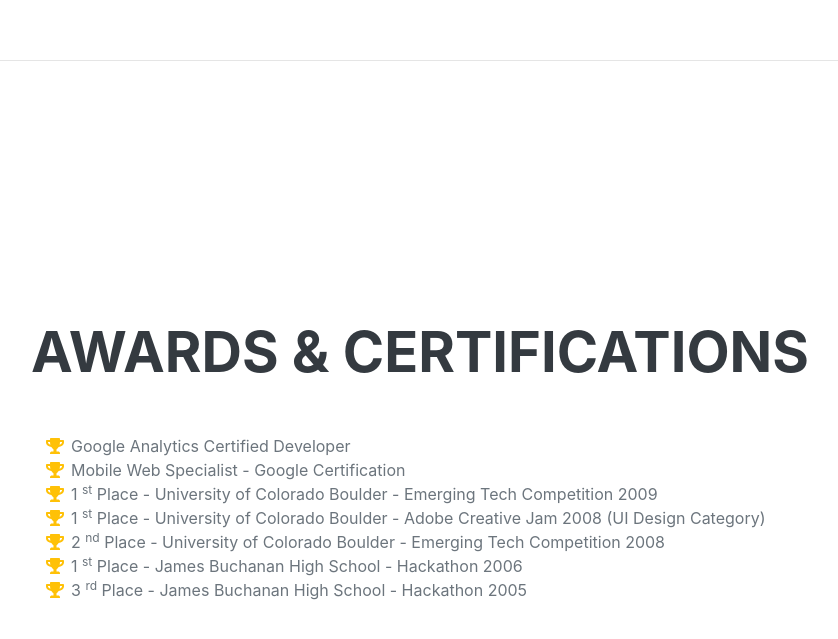
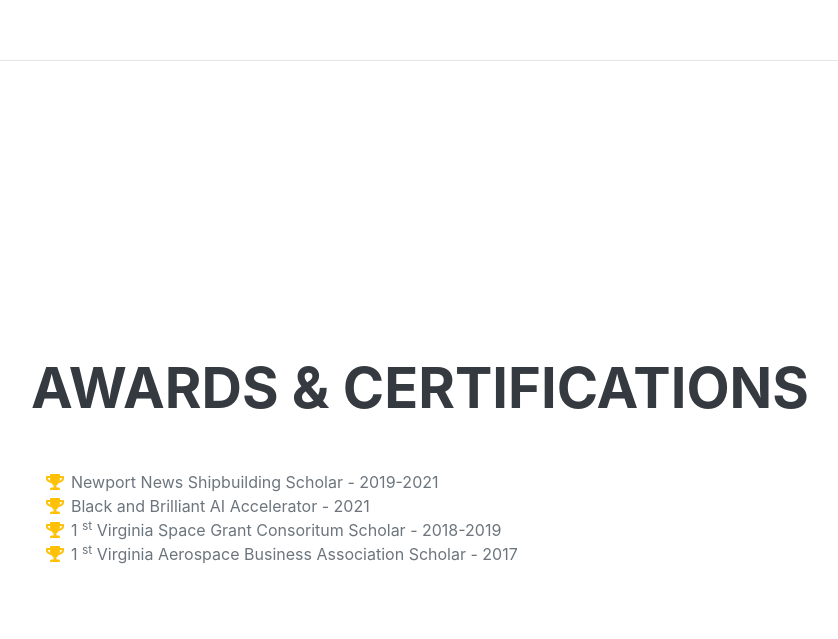
Before and after one commit to Chall88/Chall88.github.io, a plain HTML site: page index.html in a window 1280 px wide. Shown: the part 4349-4988 px from the top of the page, without its empty margins (289-1127 px from the left). Drawn offline with nearby package versions, Linux system fonts and the light colour scheme; a web font is replaced by a local one.

Commit message:
Update index.html

```diff
--- a/index.html
+++ b/index.html
@@ -178,25 +178,25 @@
                     <ul class="fa-ul mb-0">
                         <li>
                             <span class="fa-li"><i class="fas fa-trophy text-warning"></i></span>
-                            Google Analytics Certified Developer
+                            Newport News Shipbuilding Scholar - 2019-2021
                         </li>
                         <li>
                             <span class="fa-li"><i class="fas fa-trophy text-warning"></i></span>
-                            Mobile Web Specialist - Google Certification
+                            Black and Brilliant AI Accelerator - 2021
                         </li>
                         <li>
                             <span class="fa-li"><i class="fas fa-trophy text-warning"></i></span>
                             1
                             <sup>st</sup>
-                            Place - University of Colorado Boulder - Emerging Tech Competition 2009
+                            Virginia Space Grant Consoritum Scholar - 2018-2019
                         </li>
                         <li>
                             <span class="fa-li"><i class="fas fa-trophy text-warning"></i></span>
                             1
                             <sup>st</sup>
-                            Place - University of Colorado Boulder - Adobe Creative Jam 2008 (UI Design Category)
+                            Virginia Aerospace Business Association Scholar - 2017
                         </li>
-                        <li>
+                        <!--<li>
                             <span class="fa-li"><i class="fas fa-trophy text-warning"></i></span>
                             2
                             <sup>nd</sup>
@@ -213,7 +213,7 @@
                             3
                             <sup>rd</sup>
                             Place - James Buchanan High School - Hackathon 2005
-                        </li>
+                        </li>-->
                     </ul>
                 </div>
             </section>
```
